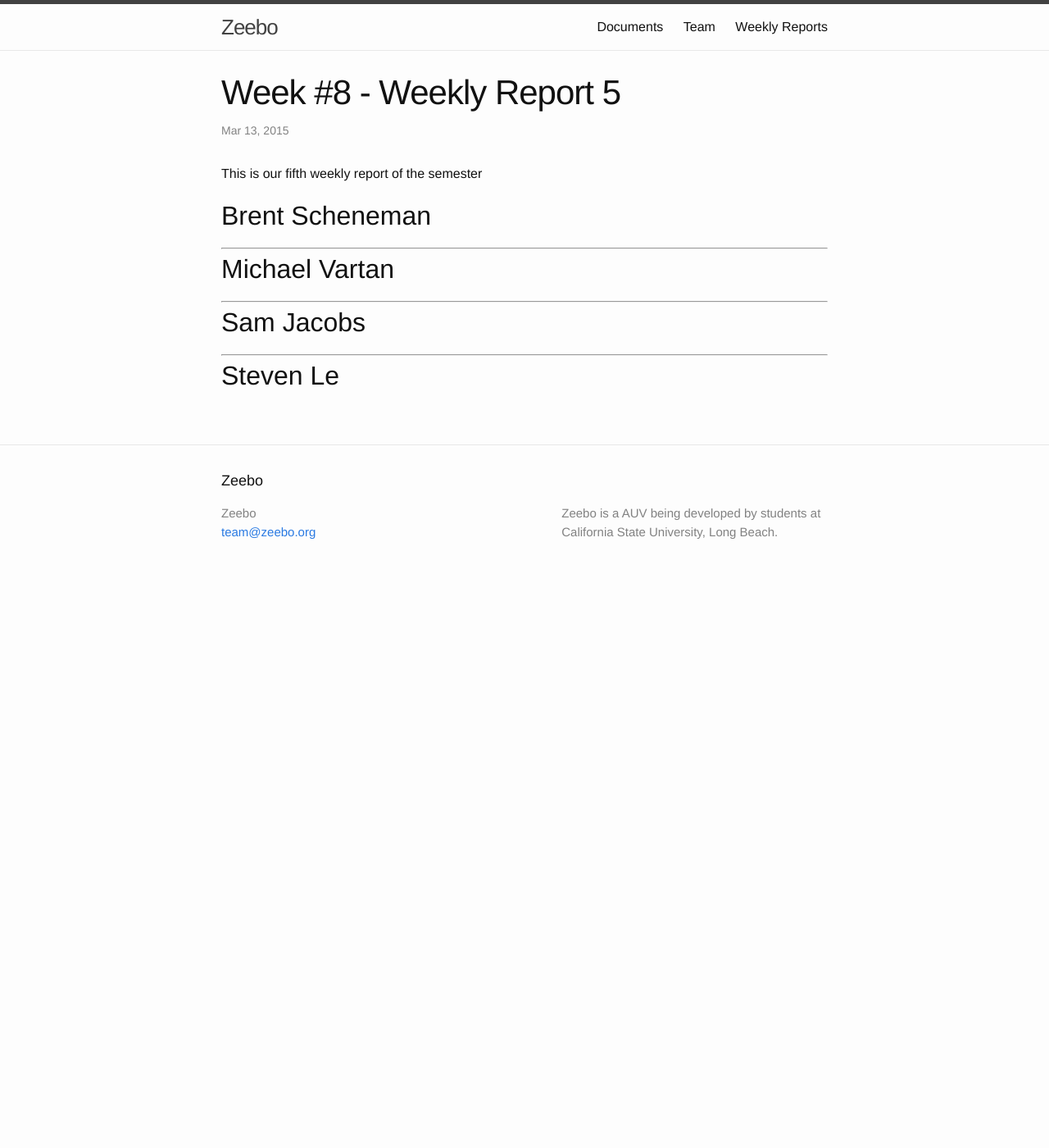
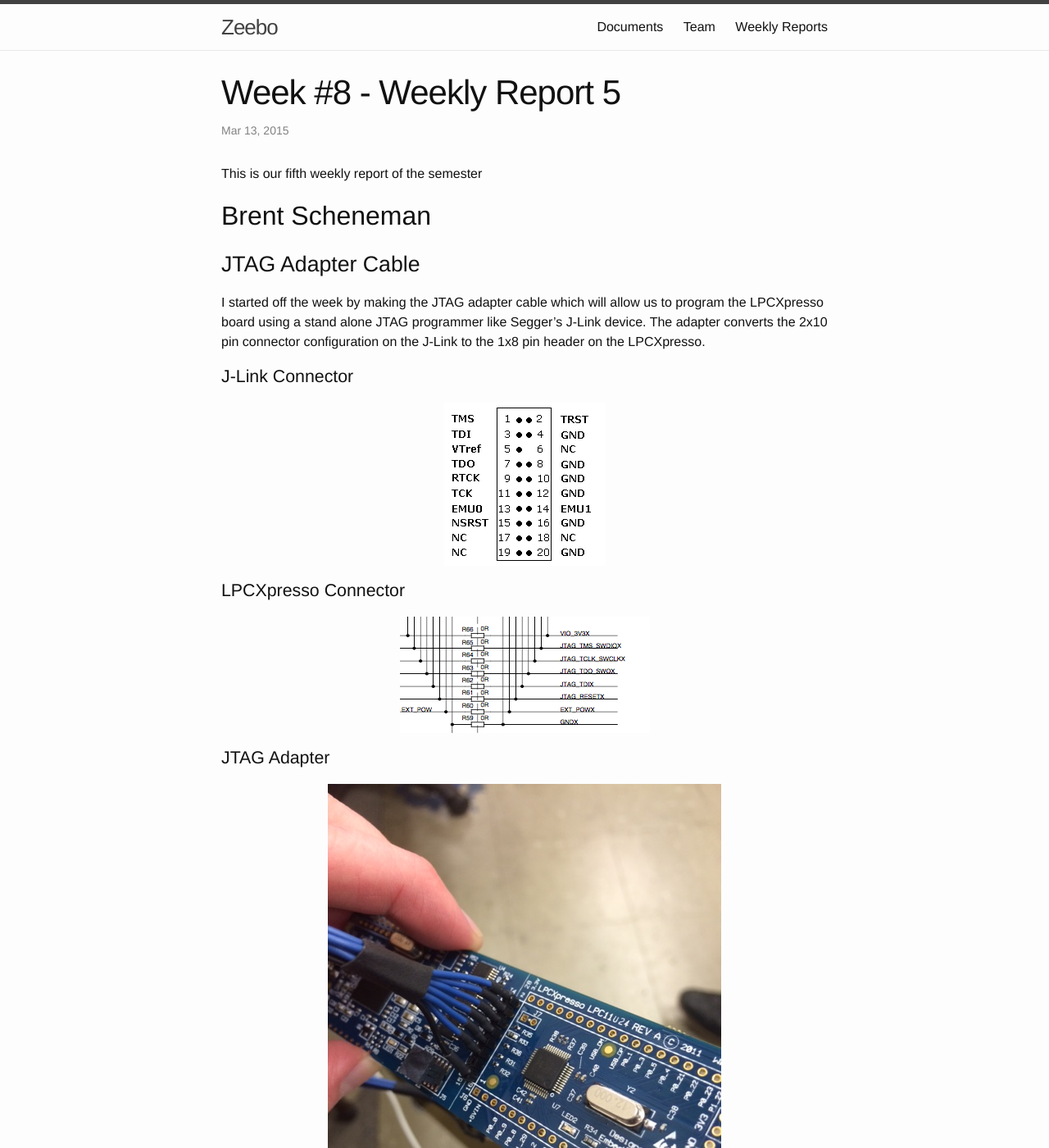
Before and after one commit to vartan/Xeebo, a Jekyll site: the page built from _posts/2015-03-13-weekly-report-8.md, in a window 1280 px wide and 1400 px high. Shown: the whole window at 82% size. Built offline with Jekyll 4.4.1, drawn with Linux system fonts in a browser that asks for light colours; comment, search, counter and statistics services are not loaded.

Commit message:
Brent - JTAG Adapter

```diff
--- a/_posts/2015-03-13-weekly-report-8.md
+++ b/_posts/2015-03-13-weekly-report-8.md
@@ -8,6 +8,18 @@ categories: weekly
 This is our fifth weekly report of the semester
 
 #Brent Scheneman
+
+##JTAG Adapter Cable
+I started off the week by making the JTAG adapter cable which will allow us to program the LPCXpresso board using a stand alone JTAG programmer like Segger's J-Link device. The adapter converts the 2x10 pin connector configuration on the J-Link to the 1x8 pin header on the LPCXpresso.
+
+###J-Link Connector
+![J-Link Connector](/images/JLinkPinOut.png)
+
+###LPCXpresso Connector
+![LPCXpresso Connector](/images/LPCXpressoProgPin.png)
+
+###JTAG Adapter
+![JTAG Adapter](/images/JTAG_Adapter.png)
 
 ---
 
```
Also changed, not shown: images/JLinkPinOut.png (added), images/JTAG_Adapter.png (added), images/LPCXpressoProgPin.png (added), 2 other files.
